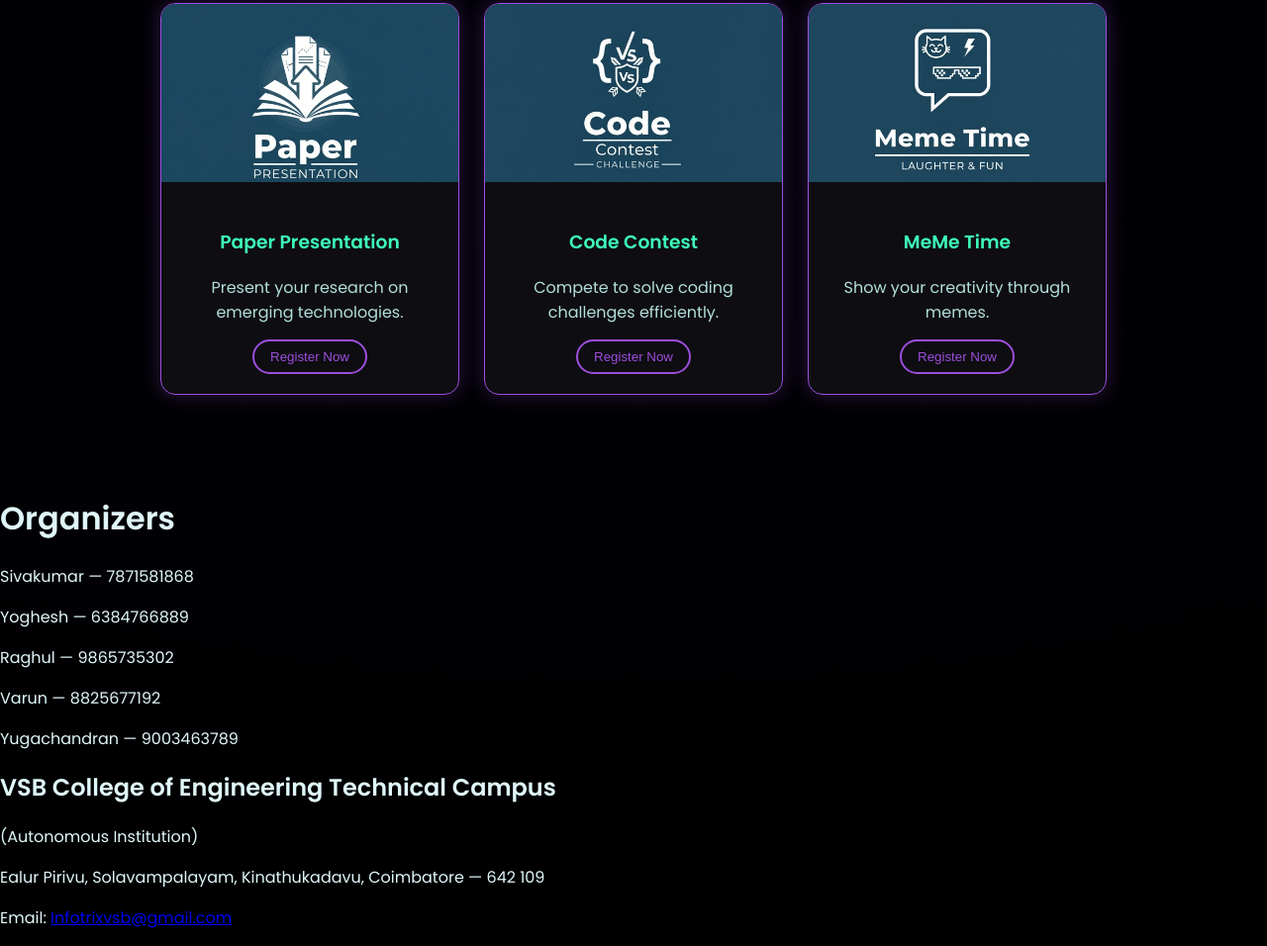
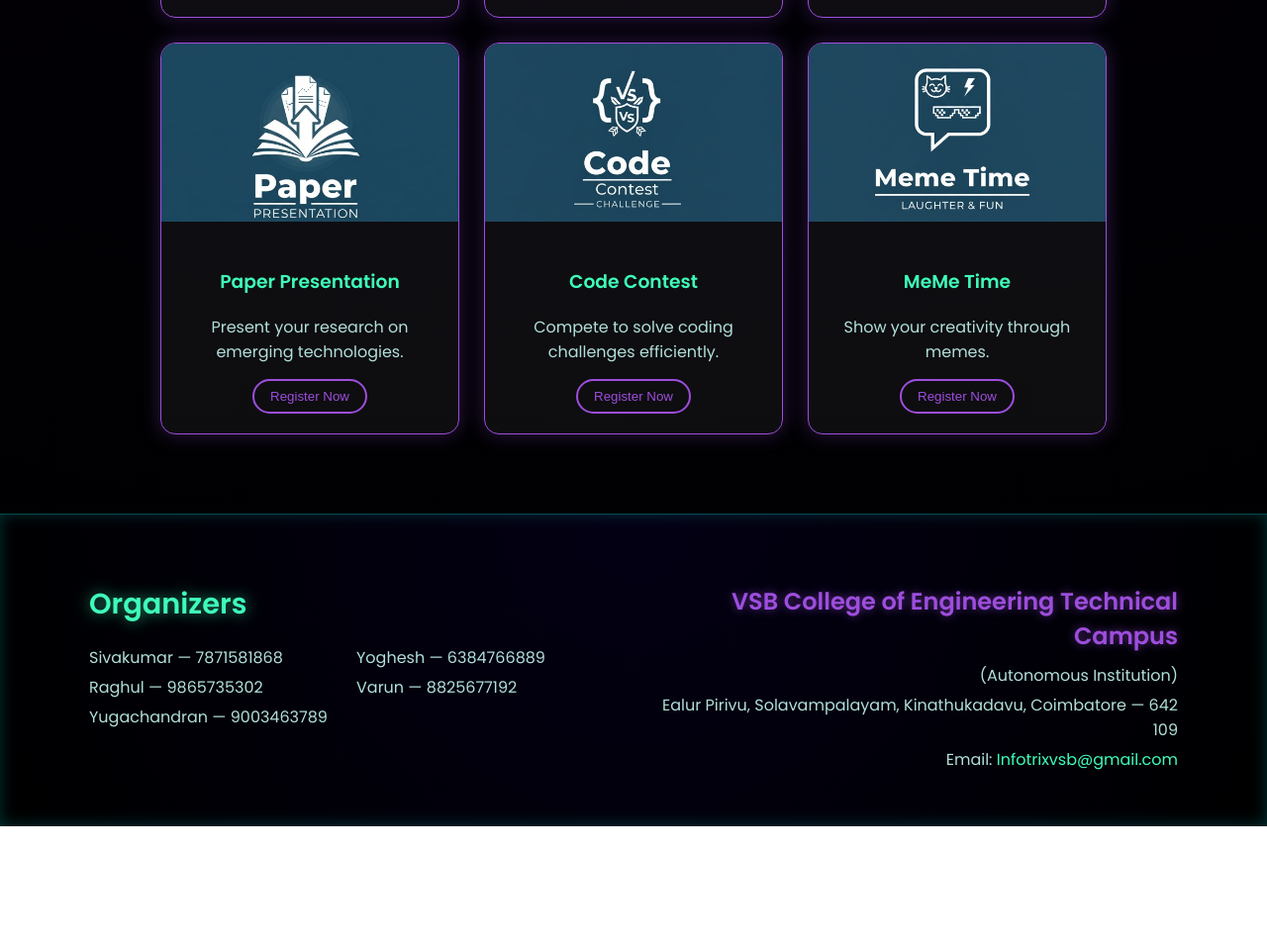
Before and after one commit to varun-program/infotrix25-system, a plain HTML site: page index.html in a window 1280 px wide. Shown: the part 1781-2737 px from the top of the page at 99% size. After the commit the page ends 2616 px from the top, so only its background shows below. Drawn offline with Linux system fonts and the light colour scheme.

Commit message:
Update style.css

```diff
--- a/style.css
+++ b/style.css
@@ -6,7 +6,7 @@ body {
   overflow-x: hidden;
 }
 
-/* ===== Header ===== */
+
 .navbar {
   display: flex;
   justify-content: center;
@@ -77,7 +77,7 @@ body {
   transform: translateY(-2px);
 }
 
-/* ===== Countdown ===== */
+
 .deadline {
   text-align: center;
   padding: 40px 20px;
@@ -90,7 +90,7 @@ body {
   font-weight: 700;
 }
 
-/* ===== Events ===== */
+
 .events {
   text-align: center;
   padding: 80px 20px;
@@ -188,3 +188,115 @@ body {
   display: flex;
   justify-content: space-between;
 }
+
+.hero {
+  position: relative;
+  text-align: center;
+  padding: 120px 20px;
+  background: radial-gradient(circle at 20% 30%, #041028, #000010);
+  box-shadow: inset 0 0 50px rgba(0, 255, 255, 0.2);
+  overflow: hidden;
+}
+
+/* Watermark background */
+.hero::before {
+  content: "";
+  position: absolute;
+  inset: 0;
+  background: url('images/WhatsApp\ Image\ 2025-10-23\ at\ 12.00.03.jpeg') no-repeat center;
+  background-size: 700px; /* adjust size as needed */
+  opacity: 0.08; /* transparency */
+  z-index: 0;
+}
+
+/* Ensure text stays above watermark */
+.hero * {
+  position: relative;
+  z-index: 1;
+}
+
+
+/* ===== Footer Section ===== */
+footer {
+  background: radial-gradient(circle at top, #030014, #000);
+  border-top: 1px solid rgba(0, 255, 255, 0.3);
+  box-shadow: inset 0 -1px 15px rgba(0, 255, 255, 0.2);
+  color: #b2dfdb;
+  padding: 50px 20px;
+}
+
+.footer-container {
+  display: flex;
+  justify-content: space-between;
+  align-items: flex-start;
+  flex-wrap: wrap;
+  max-width: 1100px;
+  margin: 0 auto;
+  gap: 40px;
+}
+
+/* Left: Organizer list */
+.organizer {
+  flex: 1;
+  min-width: 280px;
+}
+.organizer h1 {
+  font-size: 1.8rem;
+  color: #3efcb9;
+  text-shadow: 0 0 15px rgba(62, 252, 185, 0.6);
+  margin-bottom: 20px;
+}
+.organizer-grid {
+  display: grid;
+  grid-template-columns: repeat(auto-fit, minmax(180px, 1fr));
+  gap: 5px 10px;
+}
+.organizer-grid p {
+  font-size: 1rem;
+  color: #b2dfdb;
+  margin: 0;
+  transition: 0.3s;
+  cursor: pointer;
+}
+.organizer-grid p:hover {
+  color: #3efcb9;
+  text-shadow: 0 0 15px #3efcb9, 0 0 25px #00ffff;
+  transform: scale(1.05);
+}
+
+/* Right: College details */
+.college-info {
+  flex: 1;
+  min-width: 280px;
+  text-align: right;
+}
+.college-info h2 {
+  font-size: 1.5rem;
+  color: #9d4edd;
+  text-shadow: 0 0 10px rgba(157, 78, 221, 0.6);
+  margin-bottom: 10px;
+}
+.college-info p {
+  margin: 5px 0;
+  color: #b2dfdb;
+  font-size: 1rem;
+}
+.college-info a {
+  color: #3efcb9;
+  text-decoration: none;
+}
+.college-info a:hover {
+  text-decoration: underline;
+  text-shadow: 0 0 8px #3efcb9;
+}
+
+/* Responsive */
+@media (max-width: 768px) {
+  .footer-container {
+    flex-direction: column;
+    text-align: center;
+  }
+  .college-info {
+    text-align: center;
+  }
+}
```
